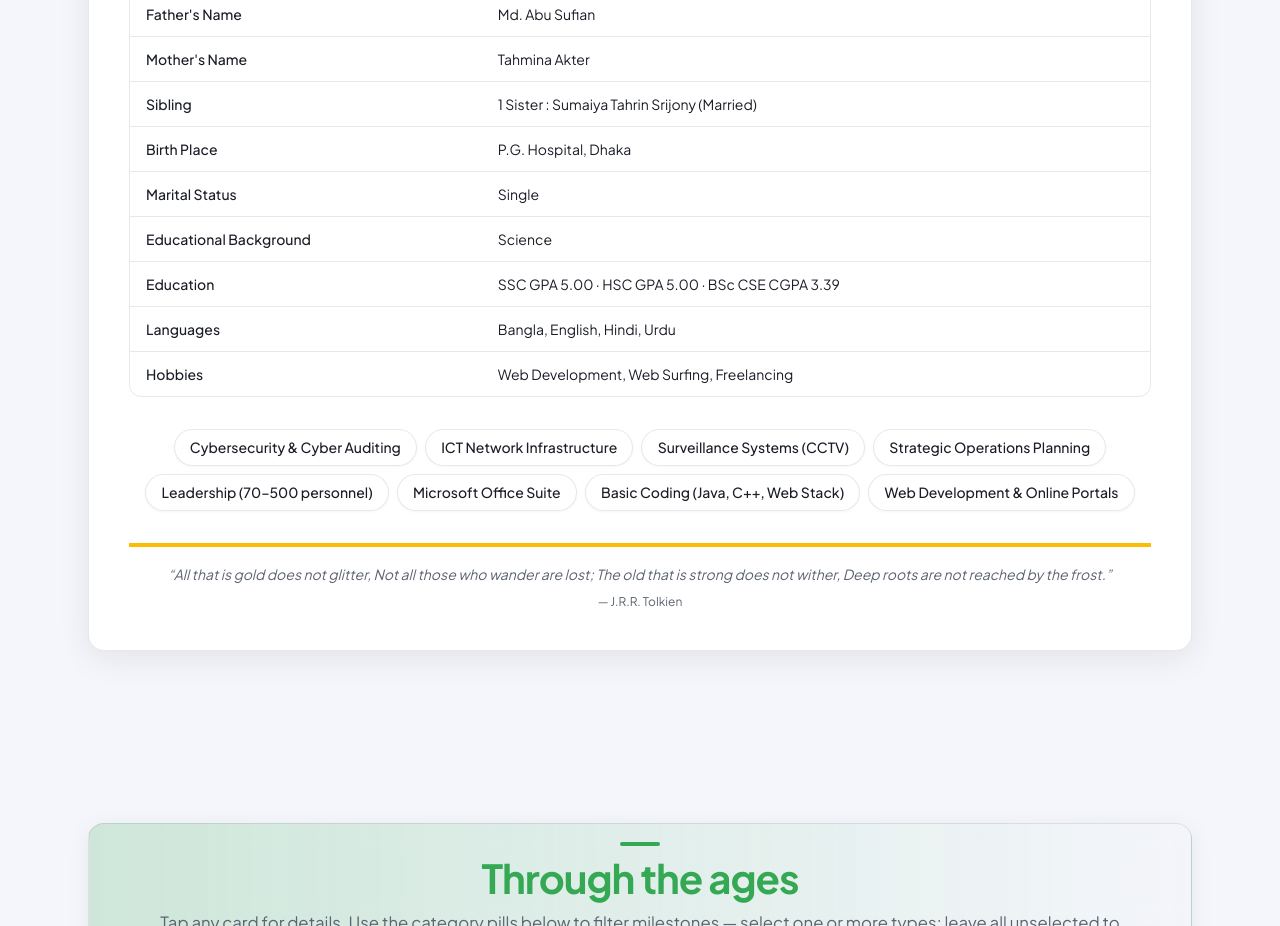
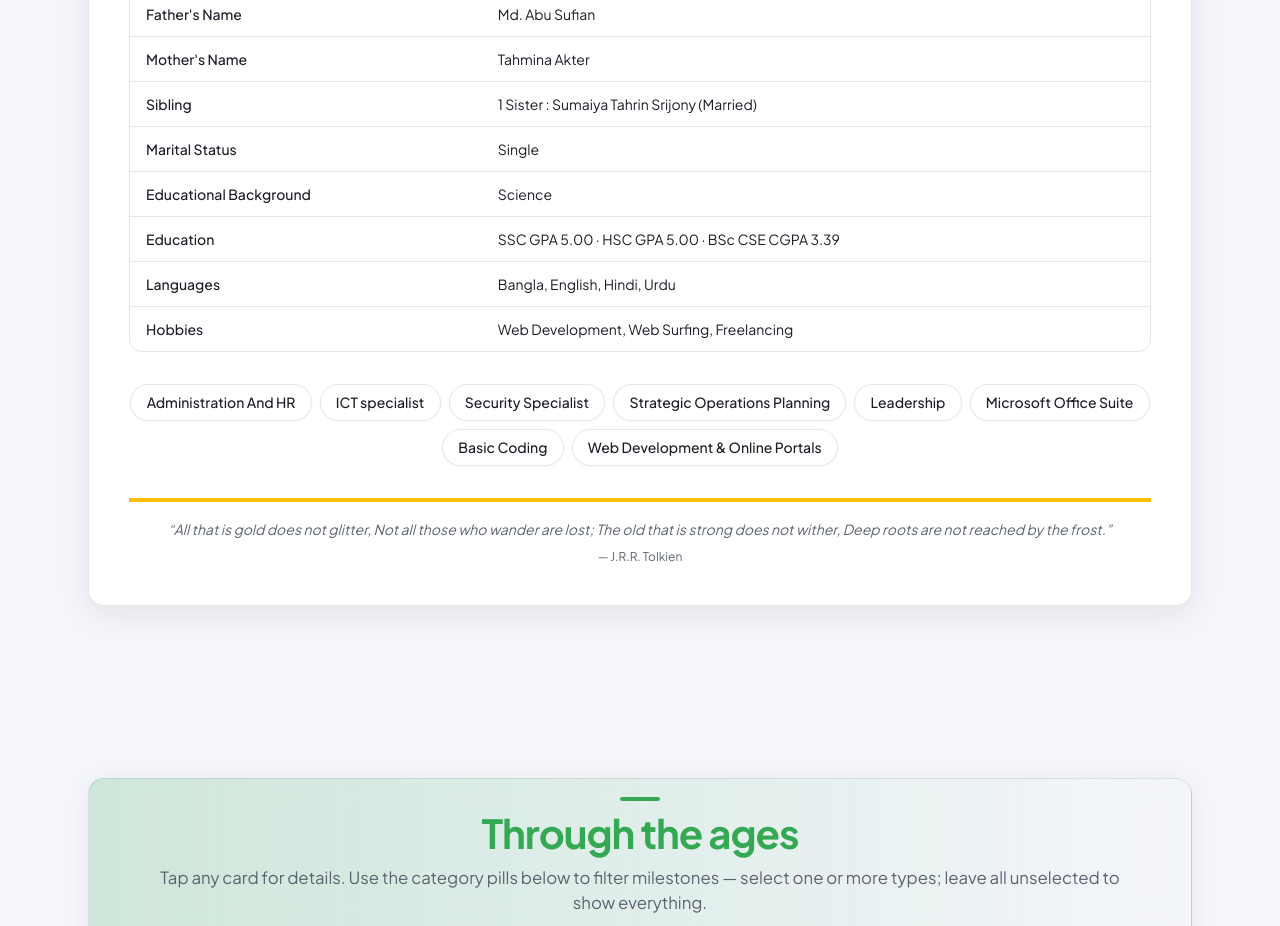
Before and after one commit to ZabulanaKakil/Portfolio, a React (Vite) app: page / in a window 1280 px wide. Shown: the part 940-1866 px from the top of the page. Built offline with nearby package versions, Linux system fonts and the light colour scheme.

Commit message:
Update portfolio.ts

```diff
--- a/src/data/portfolio.ts
+++ b/src/data/portfolio.ts
@@ -236,13 +236,13 @@ export const portfolio = {
     },
   ],
   skillHighlights: [
-    'Cybersecurity & Cyber Auditing',
-    'ICT Network Infrastructure',
-    'Surveillance Systems (CCTV)',
+    'Administration And HR',
+    'ICT specialist',
+    'Security Specialist',
     'Strategic Operations Planning',
-    'Leadership (70–500 personnel)',
+    'Leadership',
     'Microsoft Office Suite',
-    'Basic Coding (Java, C++, Web Stack)',
+    'Basic Coding',
     'Web Development & Online Portals',
   ],
   skillCategories: [
@@ -1016,7 +1016,6 @@ export const personalSpecs: PersonalSpec[] = [
   { label: 'Father\'s Name', value: portfolio.personal.parents.father },
   { label: 'Mother\'s Name', value: portfolio.personal.parents.mother },
   { label: 'Sibling', value: portfolio.personal.sibling },
-  { label: 'Birth Place', value: portfolio.personal.birthPlace },
   { label: 'Marital Status', value: portfolio.personal.maritalStatus },
   { label: 'Educational Background', value: portfolio.personal.educationalBackground },
   {
```
